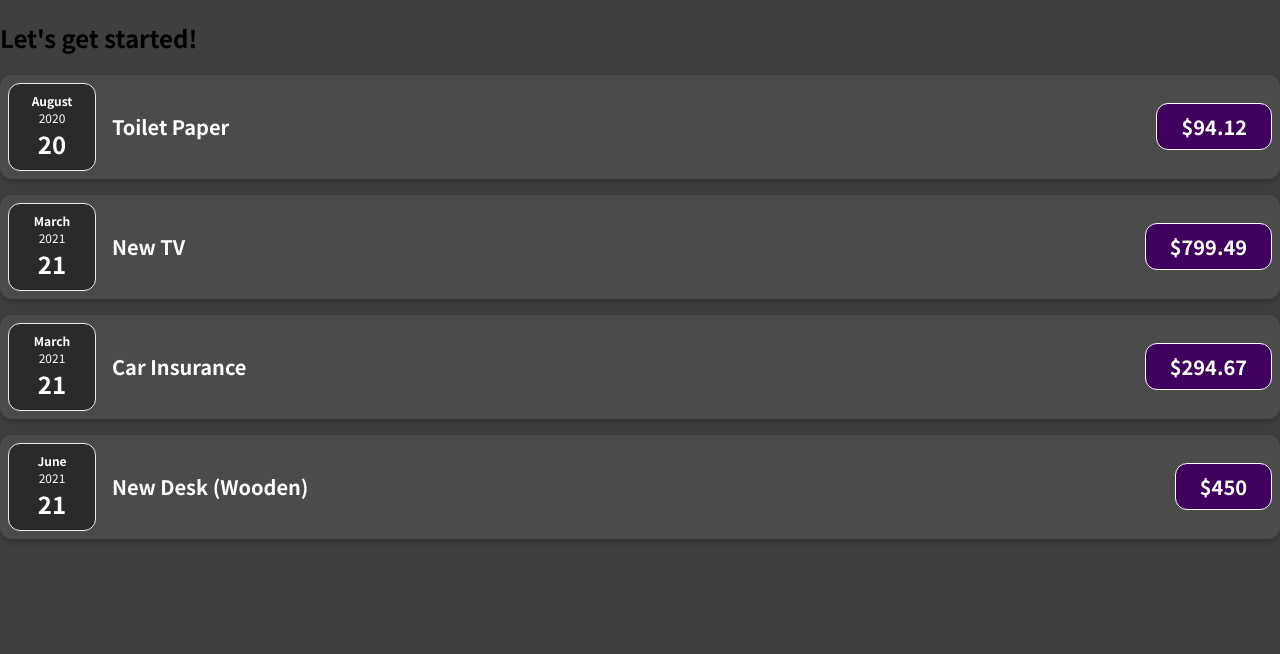
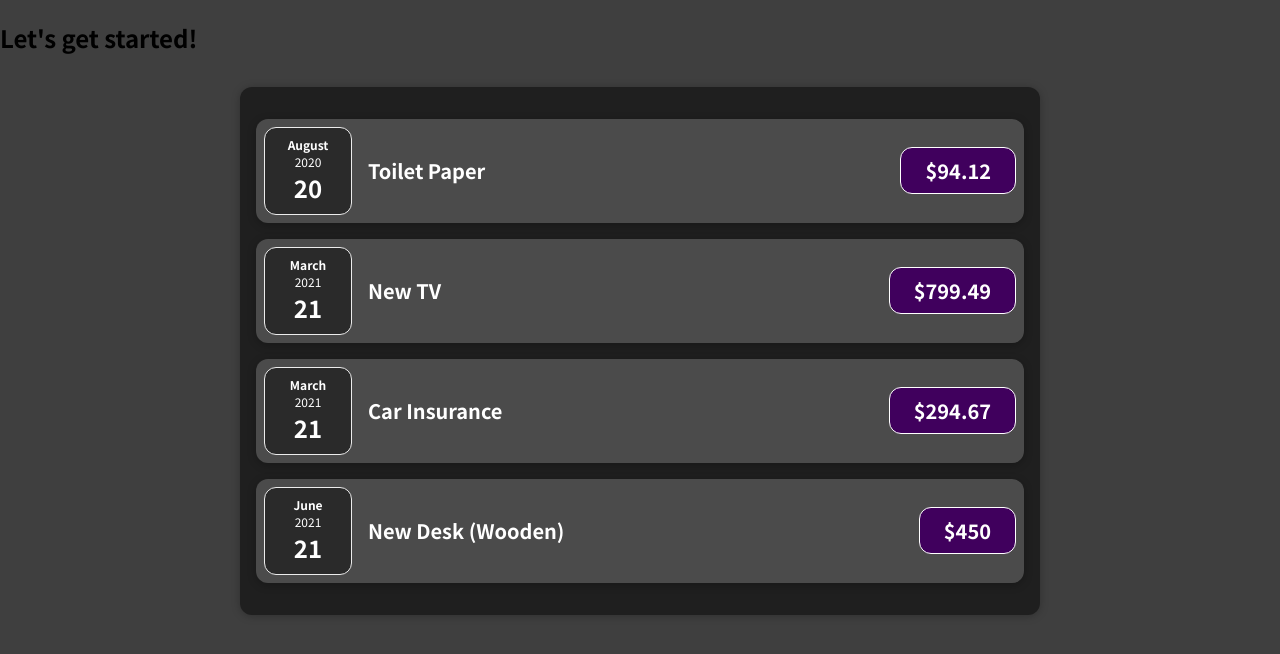
Before and after one commit to OvidiuDobran/React---The-Complete-Guide, a JavaScript app in the folder react-complete-guide/: page / in a window 1280 px wide. Shown: the top 654 px of the page. Built offline with nearby package versions, Linux system fonts and the light colour scheme.

Commit message:
Created composable component Card and injected child components in it

```diff
--- /dev/null
+++ b/react-complete-guide/src/components/card/Card.css
@@ -0,0 +1,4 @@
+.card {
+  border-radius: 12px;
+  box-shadow: 0 1px 8px rgba(0, 0, 0, 0.25);
+}
--- /dev/null
+++ b/react-complete-guide/src/components/card/Card.js
@@ -0,0 +1,9 @@
+import "./Card.css";
+
+function Card(props) {
+  const classes = "card " + props.className;
+
+  return <div className={classes}>{props.children}</div>;
+}
+
+export default Card;
--- a/react-complete-guide/src/components/expense-item/ExpenseItem.css
+++ b/react-complete-guide/src/components/expense-item/ExpenseItem.css
@@ -5,7 +5,6 @@
   box-shadow: 0 2px 8px rgba(0, 0, 0, 0.25);
   padding: 0.5rem;
   margin: 1rem 0;
-  border-radius: 12px;
   background-color: #4b4b4b;
 }
 
--- a/react-complete-guide/src/components/expense-item/ExpenseItem.js
+++ b/react-complete-guide/src/components/expense-item/ExpenseItem.js
@@ -1,3 +1,4 @@
+import Card from "../card/Card";
 import ExpenseDate from "../expense-date/ExpenseDate";
 import "./ExpenseItem.css";
 
@@ -7,13 +8,13 @@
   const expenseAmount = props.amount;
 
   return (
-    <div className="expense-item">
+    <Card className="expense-item">
       <ExpenseDate expenseDate={expenseDate}></ExpenseDate>
       <div className="expense-item__description">
         <h2>{expenseTitle}</h2>
         <div className="expense-item__price">${expenseAmount}</div>
       </div>
-    </div>
+    </Card>
   );
 }
 
--- a/react-complete-guide/src/components/expenses/Expenses.css
+++ b/react-complete-guide/src/components/expenses/Expenses.css
@@ -1,9 +1,7 @@
-.expenses {
+.items {
   padding: 1rem;
   background-color: rgb(31, 31, 31);
   margin: 2rem auto;
   width: 50rem;
   max-width: 95%;
-  border-radius: 12px;
-  box-shadow: 0 1px 8px rgba(0, 0, 0, 0.25);
 }
--- a/react-complete-guide/src/components/expenses/Expenses.js
+++ b/react-complete-guide/src/components/expenses/Expenses.js
@@ -1,3 +1,4 @@
+import Card from "../card/Card";
 import ExpenseItem from "../expense-item/ExpenseItem";
 import "./Expenses.css";
 
@@ -5,7 +6,7 @@
   const { items } = props;
 
   return (
-    <div className="items">
+    <Card className="items">
       <ExpenseItem
         title={items[0].title}
         amount={items[0].amount}
@@ -26,7 +27,7 @@
         amount={items[3].amount}
         date={items[3].date}
       ></ExpenseItem>
-    </div>
+    </Card>
   );
 }
 
```
Also changed, not shown: 1 other file (tests, documents, lock files or other folders).
